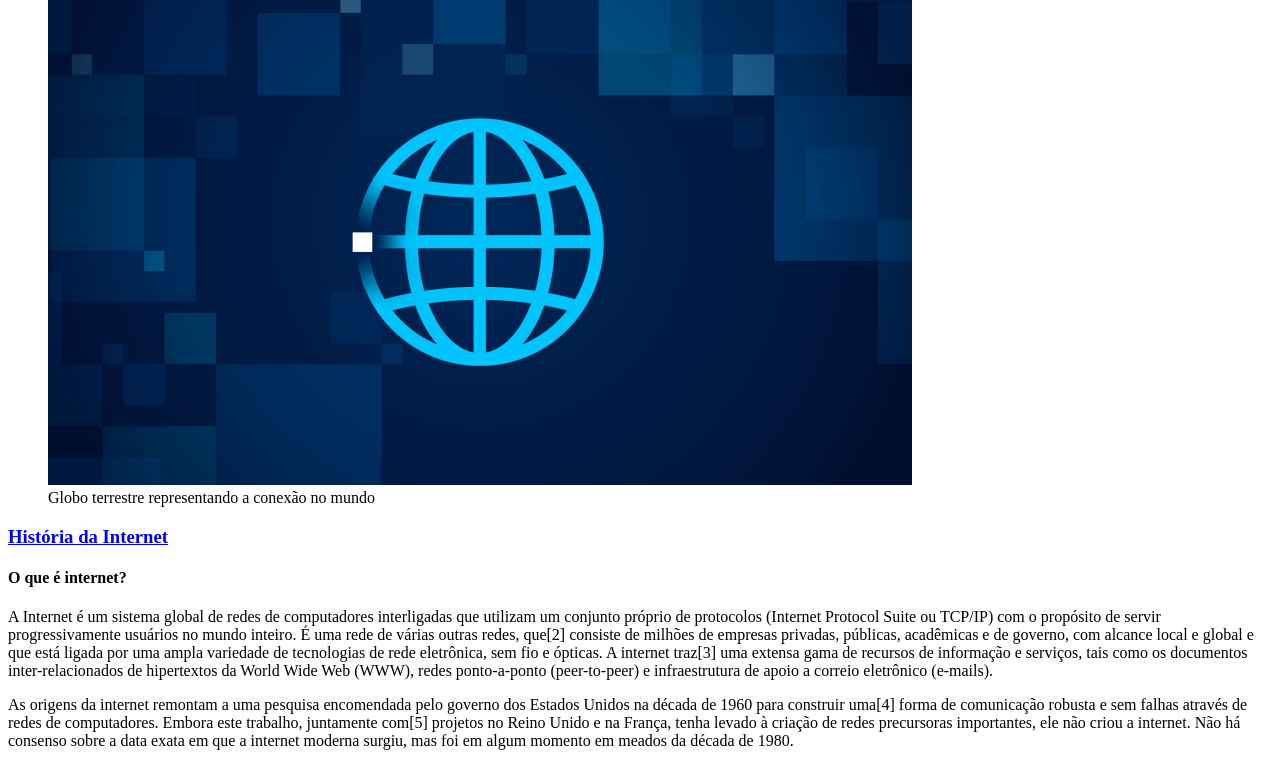
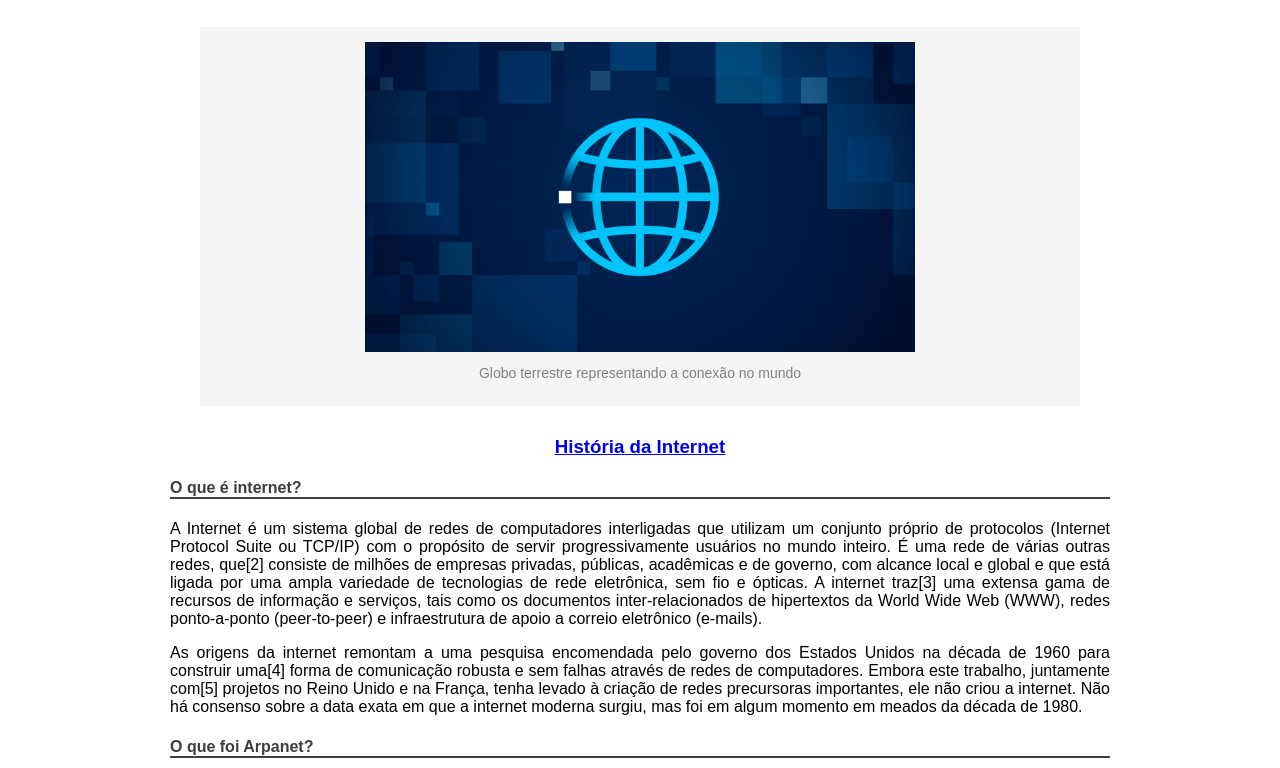
Before and after one commit to Crislamas/-Serasa-T5-Exerc-cio, a plain HTML site: page index.html in a window 1280 px wide. Shown: the part 81-849 px from the top of the page. Drawn offline with Linux system fonts and the light colour scheme.

Commit message:
Add files via upload

```diff
--- a/index.html
+++ b/index.html
@@ -5,13 +5,15 @@
     <meta http-equiv="X-UA-Compatible" content="IE=edge">
     <meta name="viewport" content="width=device-width, initial-scale=1.0">
     <title>Desenvolvimento Web</title>
+    <link rel="stylesheet" href="style.css">
 </head>
 <body>
     <h1>DESENVOLVIMENTO WEB</h1>
     <figure>
-        <img src="img1.png" alt="Representação da Web">
+        <img src="img1.png" alt="Representação da Web" class="imagem1">
         <figcaption>Globo terrestre representando a conexão no mundo</figcaption>
     </figure>
+
 
     <h3>
         <a href='https://pt.wikipedia.org/wiki/Internet'>História da Internet</a>
@@ -92,9 +94,12 @@ Esta rede foi a primeira a fazer comutação de pacotes à distância e a implem
         <li>Incitação, produção ou posse de pornografia infantil.</li>
     </ul>
 
+    <br>
+
     <h3>
         <a href="https://pt.wikipedia.org/wiki/Hist%C3%B3ria_da_Internet ">História da Web</a>
     </h3>
+
 
     <h4>O que é a Web?</h4>
     <p>
@@ -125,15 +130,14 @@ Em 1989, Tim Berners-Lee escreveu uma proposta de gerenciamento de informação,
 O navegador, então, renderiza (reconstitui) a página na tela do usuário (utilizador), assim como descrita pelos arquivos que a compõe.
 
     </p>
+    <br>
 
+     <figure>
 
-    <h3>
-        <a href='https://pt.wikipedia.org/wiki/Hist%C3%B3ria_da_World_Wide_Web'>Desenvolvimento Web</a>
-    </h3>
-    <figure>
-        <img src="img2.jpg" alt = "Representação Conexões">
+        <img src="img2.jpg" alt = "Representação Conexões" class="imagem2">
         <figcaption>Celular com ícones de aplicativos</figcaption>
     </figure>
+
 
     <h4>O que é e como surgiu HTML?</h4>
     <p>
@@ -163,9 +167,11 @@ CSS tem uma sintaxe simples, e utiliza uma série de palavras em inglês para es
     <p>
         Uma instrução CSS consiste em um seletor e um bloco de declaração. Cada declaração contém uma propriedade e um valor, separados por dois pontos (:). Cada declaração é separada por ponto e vírgula (;).
     </p>
+    </di>
+    <br>
 
-    <h2>Fontes</h2>
-    <h3>Sugestão de Leitura</h3>
+    <h1>Fontes</h1>
+    <h4>Sugestão de Leitura</h4>
     <ul>
         <li>
     <p>Saiba mais sobre
--- /dev/null
+++ b/style.css
@@ -0,0 +1,80 @@
+body {
+    text-align: justify;
+    font-family: Arial, Helvetica, sans-serif;
+    font-size: 16px;
+    width: 940px;
+    margin-left: auto;
+    margin-right: auto;
+
+}
+
+
+h1 {
+    color: #3D3D3D;
+    background-color: #E1EDF2;
+    padding: 10px;
+    text-align: center;
+}
+
+h2 {
+    color: #3D3D3D;
+
+}
+
+
+h3 {
+    color:#3D3D3D;
+    text-align: center;
+
+}
+
+h4 {
+    color:  #3D3D3D;
+    border-bottom: 2px solid #3D3D3D;
+
+}
+
+figure {
+
+    color: grey;
+    font-size: 14px;
+    background-color: whitesmoke;
+    padding: 15px;
+    margin: 30px;
+    max-width: 100%;
+    text-align: center;
+
+
+
+    }
+
+
+figure img {
+    width: 100%;
+    height: 100%;
+
+}
+
+
+.imagem1 {
+    max-width: 550px;
+    max-height: 550px;
+
+}
+
+
+
+.imagem2 {
+
+    max-height: 275px;
+    max-width: 275px;
+
+
+}
+
+
+figcaption {
+    padding: 10px;
+    text-align: center;
+
+}
```
